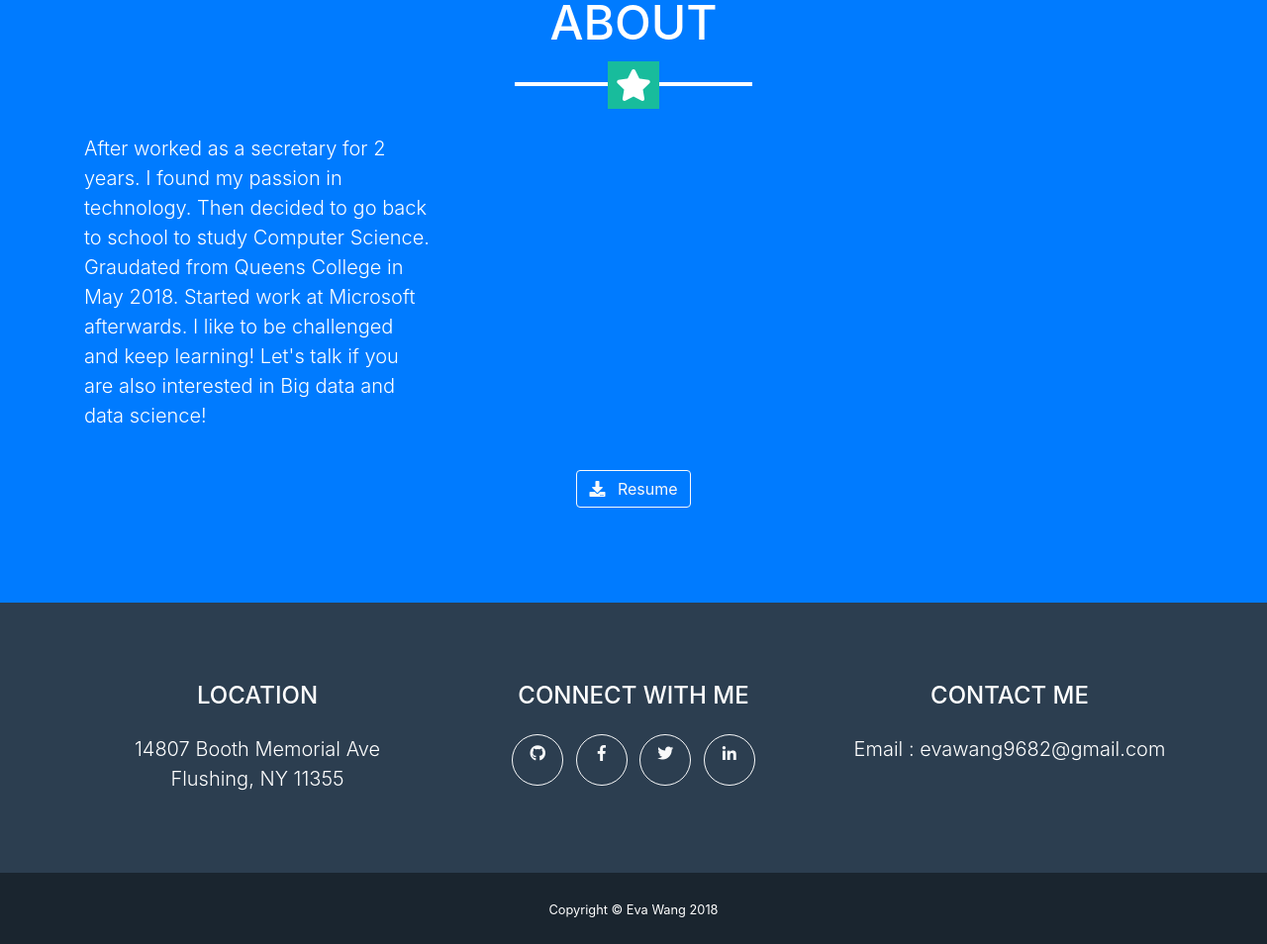
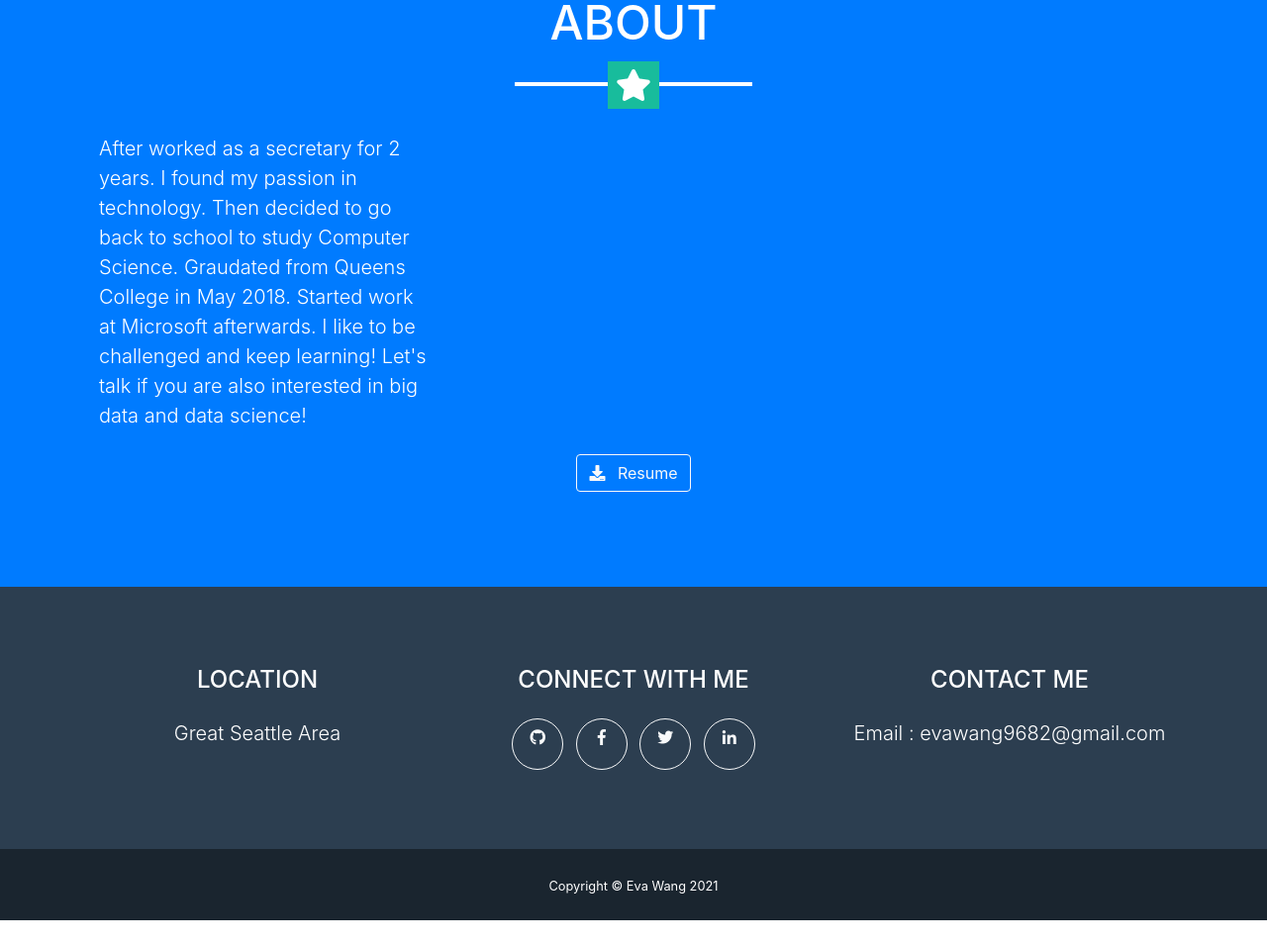
Before and after one commit to evawang1992/evawang1992.github.io, a website with bundled scripts: page index.html in a window 1280 px wide. Shown: the part 1528-2482 px from the top of the page at 99% size. After the commit the page ends 2458 px from the top, so only its background shows below. Built offline with nearby package versions, Linux system fonts and the light colour scheme.

Commit message:
Update index.html

```diff
--- a/index.html
+++ b/index.html
@@ -138,14 +138,13 @@
       <div class="container">
         <h2 class="text-center text-uppercase text-white">About</h2>
         <hr class="star-light mb-5">
-        <div class="row">
+
           <div class="col-lg-4 mr-auto">
-            <p class="lead">After worked as a secretary for 2 years. I found my passion in technology. Then decided to go back to school to study Computer Science. Graudated from Queens College in May 2018. Started work at Microsoft afterwards. I like to be challenged and keep learning! Let's talk if you are also interested in Big data and data science!</p>
+            <p class="lead">After worked as a secretary for 2 years. I found my passion in technology. Then decided to go back to school to study Computer Science. Graudated from Queens College in May 2018. Started work at Microsoft afterwards. I like to be challenged and keep learning! Let's talk if you are also interested in big data and data science!</p>
           </div>
-        </div>
+
         <div class="text-center mt-4">
-          <a class="btn btn-xl btn-outline-light" href="https://drive.google.com/file/d/1Wayup8-oHHrciH0EObg_wH2Az6fW_XRH/view?usp=sharing
-          ">
+          <a class="btn btn-xl btn-outline-light" href="https://drive.google.com/file/d/1zY26RwOR9RAru_3n1R6s-uolO-JGOodf/view?usp=sharing">
             <i class="fas fa-download mr-2"></i>
             Resume
           </a>
@@ -160,8 +159,7 @@
         <div class="row">
           <div class="col-md-4 mb-5 mb-lg-0">
             <h4 class="text-uppercase mb-4">Location</h4>
-            <p class="lead mb-0">14807 Booth Memorial Ave
-              <br>Flushing, NY 11355</p>
+            <p class="lead mb-0">Great Seattle Area</p>
           </div>
           <div class="col-md-4 mb-5 mb-lg-0">
             <h4 class="text-uppercase mb-4">Connect with Me</h4>
@@ -198,7 +196,7 @@
 
     <div class="copyright py-4 text-center text-white">
       <div class="container">
-        <small>Copyright &copy; Eva Wang 2018</small>
+        <small>Copyright &copy; Eva Wang 2021</small>
       </div>
     </div>
 
```
